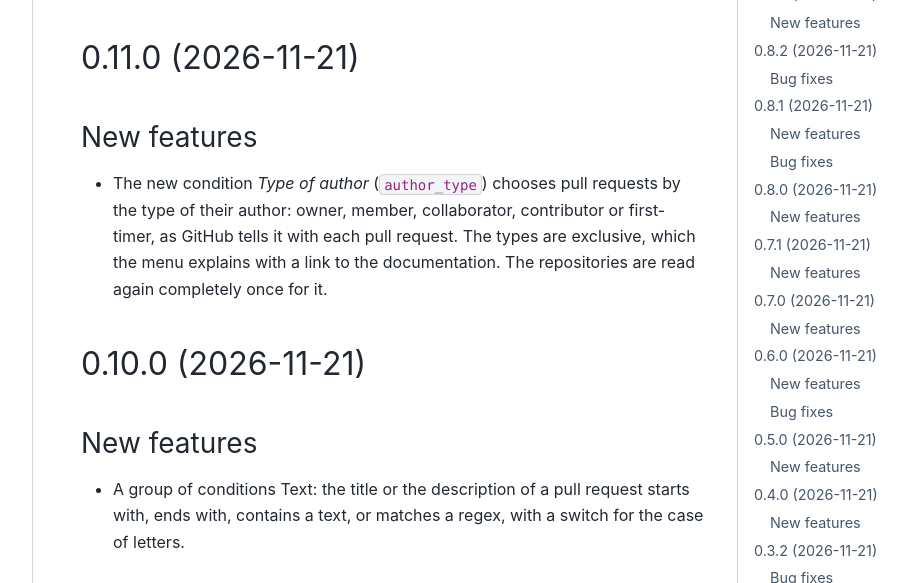
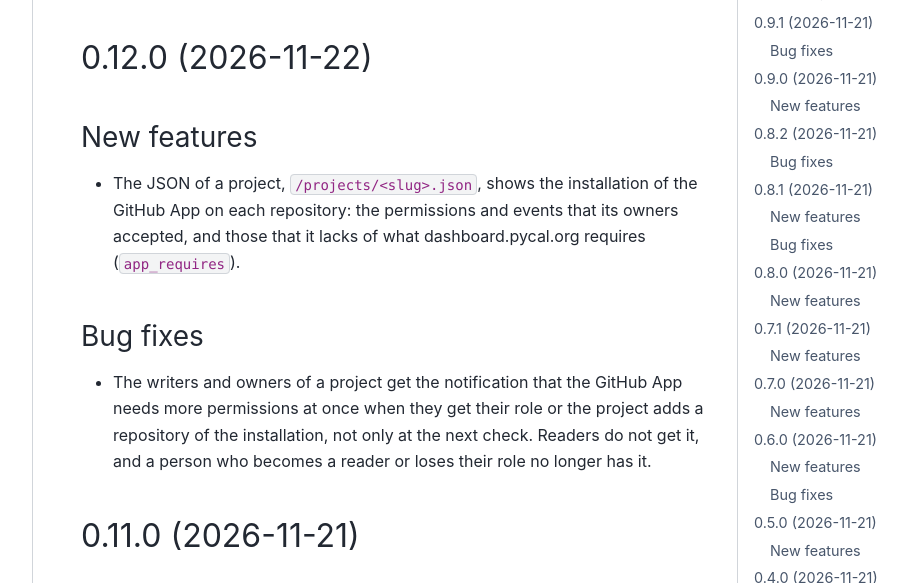
Before and after one commit to PyCalendar/dashboard.pycal.org, a Sphinx documentation site: the page built from docs/changelog.rst, in a window 1280 px wide and 900 px high, cut to the strip 317-900 px from the top of the window. Shown: the whole strip, without its empty margins (287-1195 px from the left). Built offline with Sphinx 7.4.7 and the PyData theme 0.15.4, drawn with Linux system fonts in a browser that asks for light colours; the version number could not be read and is left out; some of the changed text lies outside the part shown.

Commit message:
Release 0.12.0
Co-Authored-By: Claude Opus 5.5 <noreply@anthropic.com>

```diff
--- a/docs/changelog.rst
+++ b/docs/changelog.rst
@@ -8,6 +8,21 @@ Changelog
 .. include:: _build/unreleased.rst
 
 .. towncrier release notes start
+
+0.12.0 (2026-11-22)
+-------------------
+
+New features
+~~~~~~~~~~~~
+
+- The JSON of a project, ``/projects/<slug>.json``, shows the installation of the GitHub App on each repository: the permissions and events that its owners accepted, and those that it lacks of what dashboard.pycal.org requires (``app_requires``).
+
+
+Bug fixes
+~~~~~~~~~
+
+- The writers and owners of a project get the notification that the GitHub App needs more permissions at once when they get their role or the project adds a repository of the installation, not only at the next check. Readers do not get it, and a person who becomes a reader or loses their role no longer has it.
+
 
 0.11.0 (2026-11-21)
 -------------------
```
Also changed, not shown: 2 other files.
